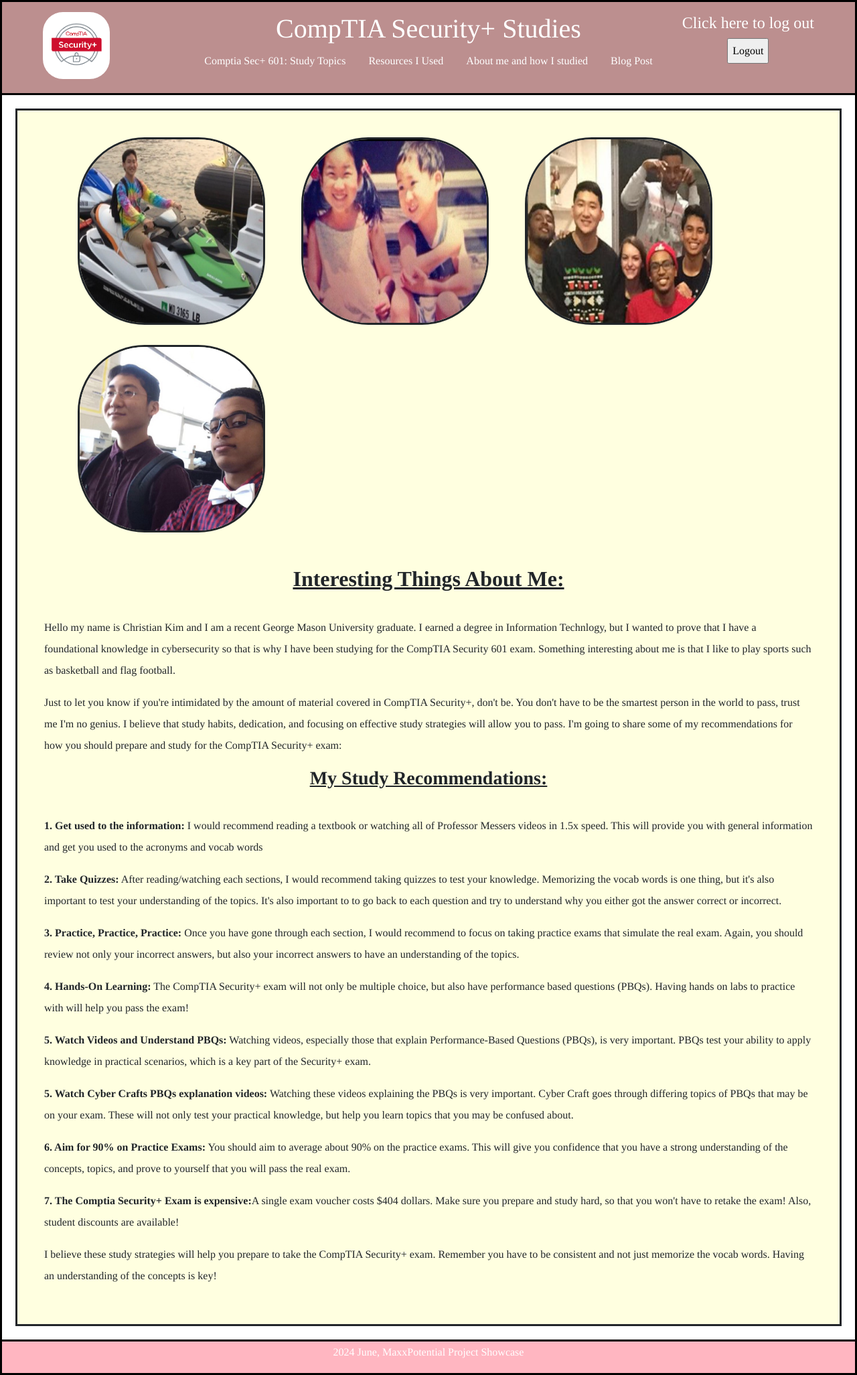
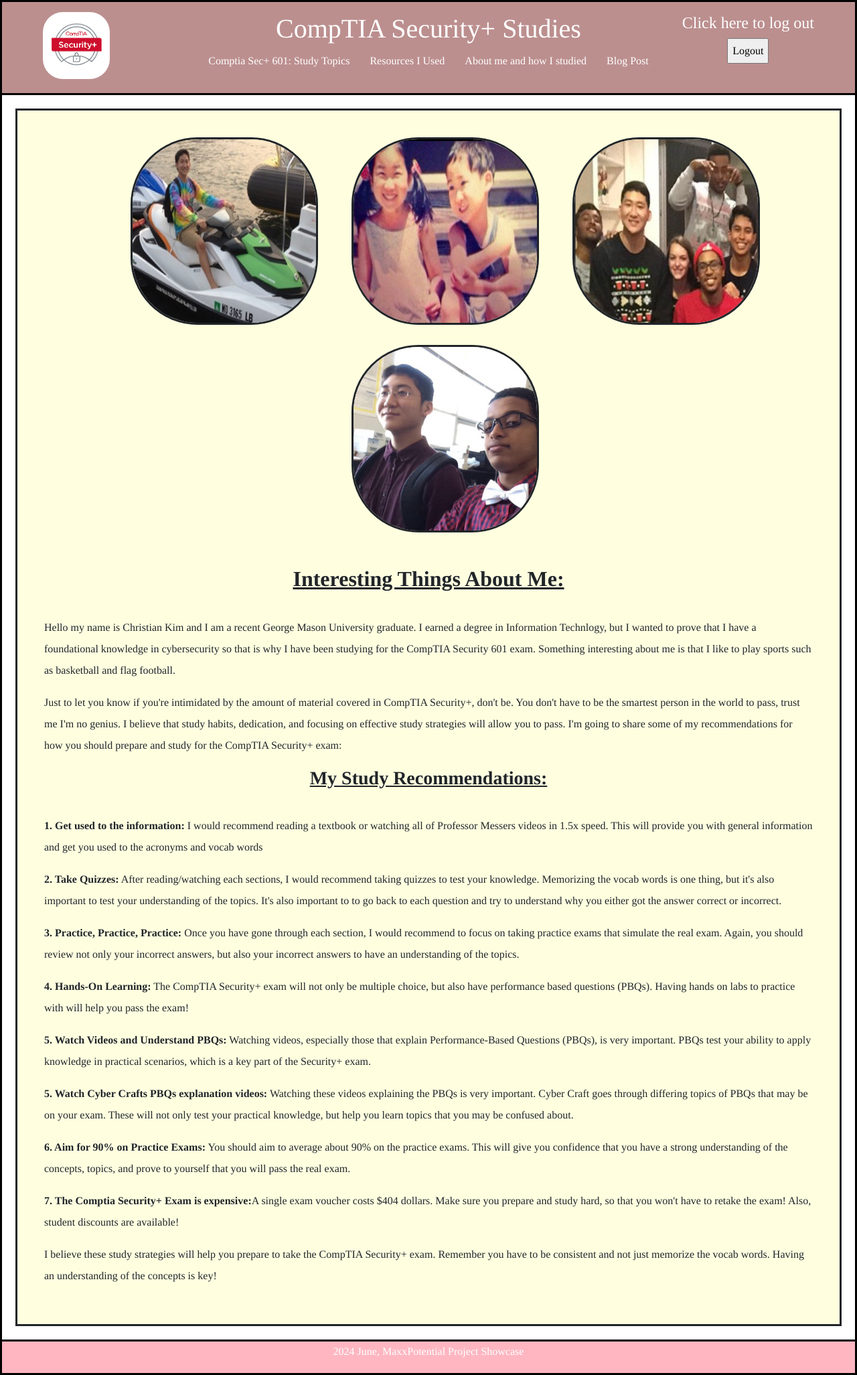
Before and after one commit to christiankim364/my-first-blog, a Django app: page /aboutme/ in a window 1280 px wide. Shown: the whole page at 67% size. Run offline with Django 5.2, Linux system fonts and the light colour scheme; the visitor is signed in with stand-in values (Sample User, id 1).

Commit message:
applied flexbox after my lesson

```diff
--- a/blog/static/css/styles.css
+++ b/blog/static/css/styles.css
@@ -114,7 +114,10 @@
 	text-align: center;
 }
 
-.header { /*sets background to rosybrown, text to white, padding */
+.header { /*Changed to use flexbox after going through the course, this will make a flexible layout*/
+	display: flex; /* Added a flex container for the header display */
+    justify-content: center; /* Horizontal centering */
+    align-items: center; /* Vertical centering */
     background: rosybrown;
     color: white;
     padding: 1rem 0;
@@ -128,8 +131,11 @@
 }
 
 nav ul { /*Gets rid of default bullet points and adds padding*/
+	display: flex; /*Applying flex to the header navigation links*/
     list-style: none;
     padding: 0;
+	justify-content: center; /* Makes the nav links go to the center */
+    width: 100%; /* Make the nav take full width */
 }
 
 nav ul li {  /*Makes the list horizontal by using inline*/
@@ -147,7 +153,10 @@
     min-height: 400px;
 }
 
-.footer { /*Styles the footer*/
+.footer { /*Styles the footer, made footer use flexbox after lesson 12*/
+	display: flex; /* Flex container display */
+    justify-content: center; /* horizontal centering */
+    align-items: center; /* vertical centering */
 	left: 0;
 	bottom: 0;
 	width: 100%;
--- a/blog/templates/blog/aboutme.html
+++ b/blog/templates/blog/aboutme.html
@@ -23,6 +23,10 @@
 	}
 	.image-border{
 		margin-bottom: 20px;
+		display: flex; /*Created to make the images center using flexbox, after lesson*/
+		justify-content: center; /*Horizontally centering*/
+		align-items: center;	/*Vertically centering*/
+		flex-wrap: wrap; /*wraps the images to go to the next line if the screen gets bigger or smaller*/
 	}
 	</style>
 
```
Also changed, not shown: blog/forms.py (added), blog/migrations/0002_comment.py (added), blog/migrations/0003_rename_user_comment_author_and_more.py (added), blog/migrations/0004_delete_comment.py (added).
